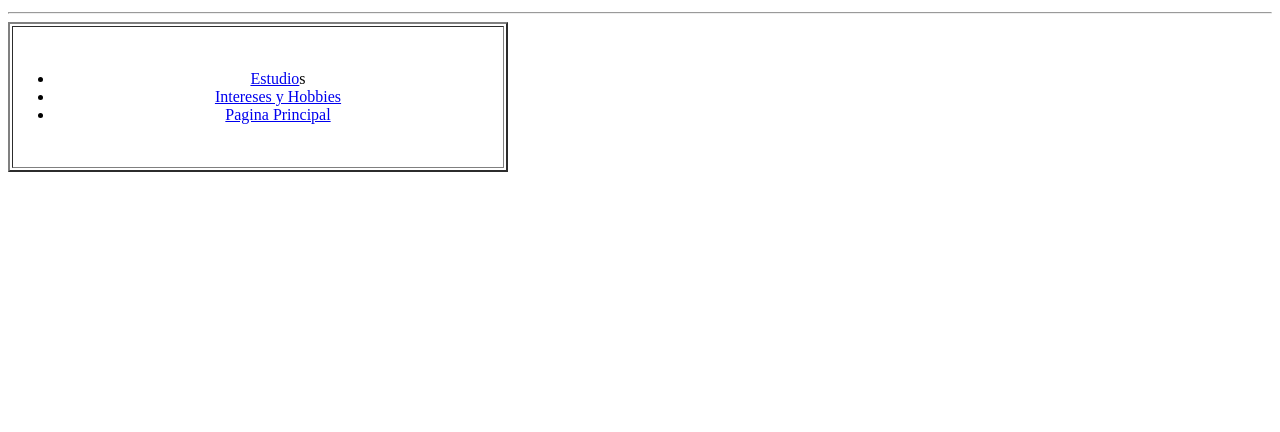
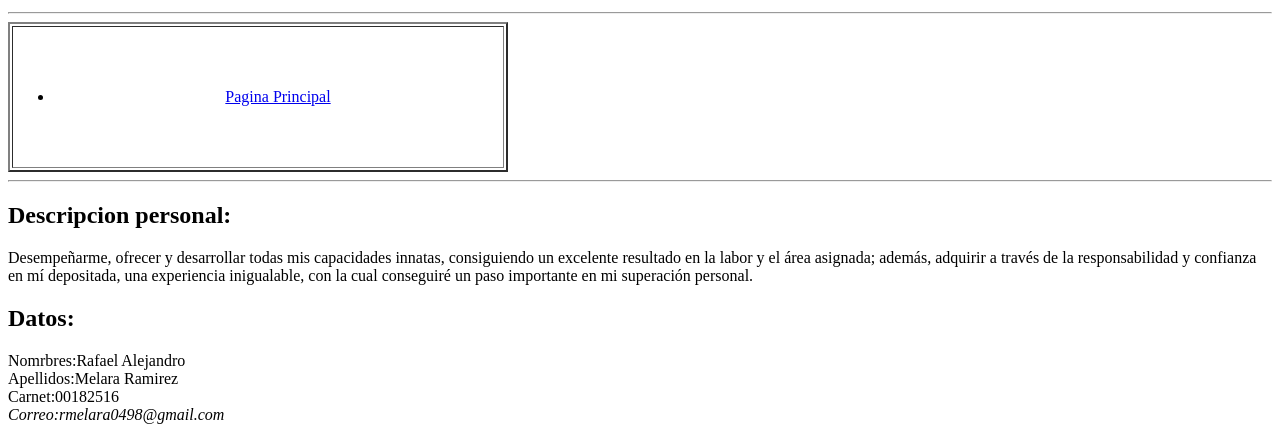
Before and after one commit to RafaMelara98/Portafolio_PW0219_00182516, a plain HTML site: page Tarea1/datos.html in a window 1280 px wide. Shown: the part 426-858 px from the top of the page. Before the commit the page ends 800 px from the top, so only its background shows below. Drawn offline with Linux system fonts and the light colour scheme.

```diff
--- a/Tarea1/datos.html
+++ b/Tarea1/datos.html
@@ -17,11 +17,24 @@
 
             <tr>
                   <td width="40" height="40"><center> <ul>
-                      <li><a href="estudios.html"> Estudio</a>s</li>
-                      <li><a href="intereses.html"> Intereses y Hobbies</a></li>
+
                       <li><a href="index.html"> Pagina Principal</a></li>
                   </ul></center></big> </td>
               </tr>
       </table>
+      <hr>
+      <div>
+          <article>
+              <h2>Descripcion personal:</h2>
+              Desempeñarme, ofrecer y desarrollar todas mis capacidades innatas, consiguiendo un excelente resultado en la labor y el área
+              asignada; además, adquirir a través de la responsabilidad y confianza en mí depositada, una experiencia inigualable, con la cual conseguiré
+              un paso importante en mi superación personal.
+              <h2>Datos:</h2>
+              Nomrbres:Rafael Alejandro <br>
+              Apellidos:Melara Ramirez <br>
+              Carnet:00182516 <br>
+              <address> Correo:rmelara0498@gmail.com</address>
+          </article>
+      </div>
   </body>
 </html>
```
Also changed, not shown: 1 other file.
